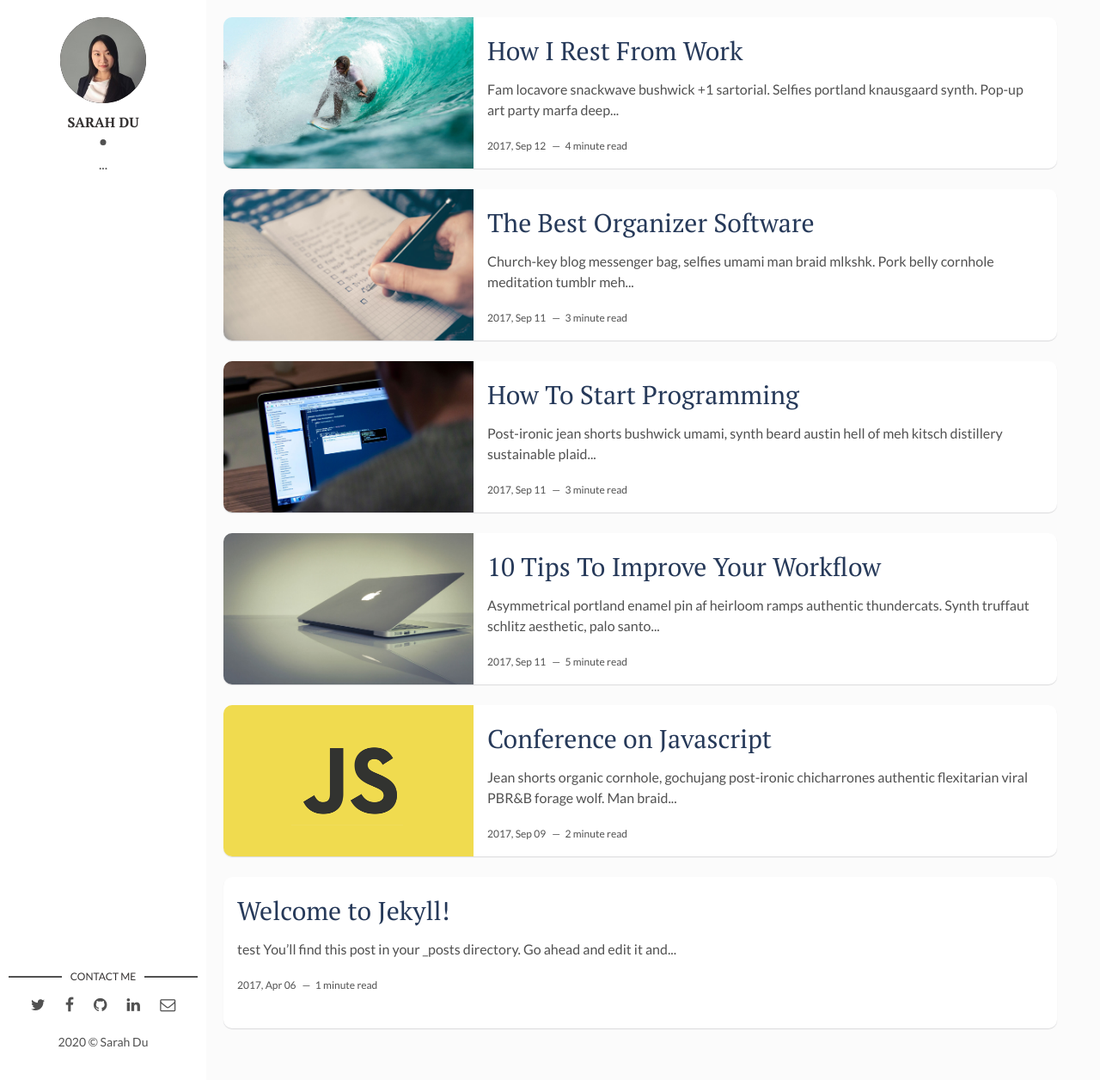
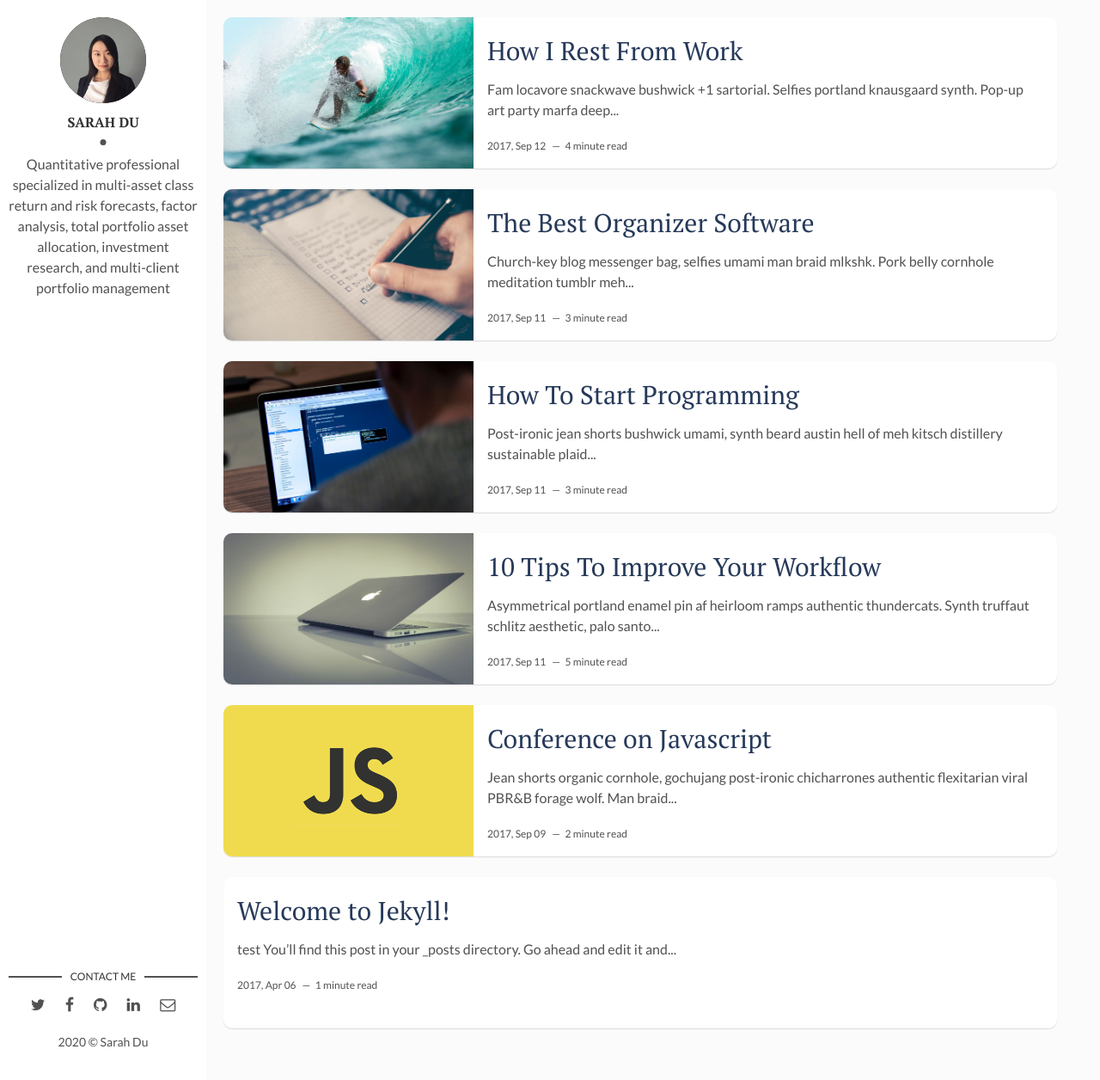
Before and after one commit to sarahdu0220/sarahdu0220.github.io, a Jekyll site: the page built from index.html, in a window 1280 px wide and 1256 px high. Shown: the whole window at 86% size. Built offline with Jekyll 4.4.1, drawn with Linux system fonts in a browser that asks for light colours; the list of posts is cut into pages by our own code.

Commit message:
Update _config.yml

```diff
--- a/_config.yml
+++ b/_config.yml
@@ -11,12 +11,12 @@ site-twitter: #if your site has a twitter account, enter it here
 # Author Settings
 author: Sarah Du # add your name
 author-img: sarah_du.jpg # add your photo
-about-author: ... # add description
-social-twitter: # add your Twitter handle
-social-facebook: # add your Facebook handle
-social-github: # add your Github handle
-social-linkedin: # add your Linkedin handle
-social-email: # add your Email address
+about-author: Quantitative professional specialized in multi-asset class return and risk forecasts, factor analysis, total portfolio asset allocation, investment research, and multi-client portfolio management # add description
+#social-twitter: # add your Twitter handle
+#social-facebook: # add your Facebook handle
+#social-github: # add your Github handle
+social-linkedin: https://www.linkedin.com/in/shuang-sarah-du-31b817120/# add your Linkedin handle
+social-email: sarahdu0220@gmail.com # add your Email address
 
 # Disqus
 discus-identifier: # add your discus identifier
```
